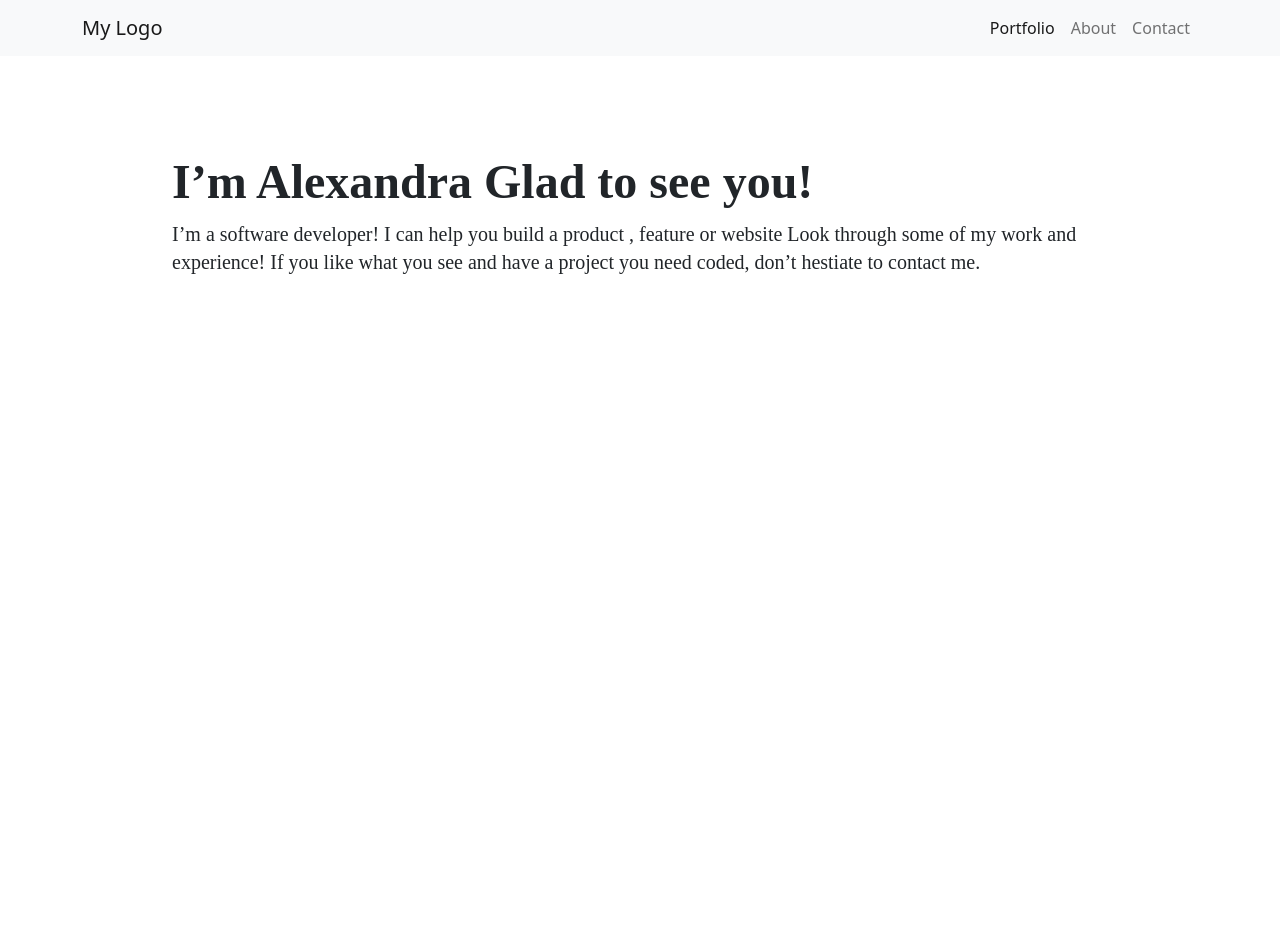
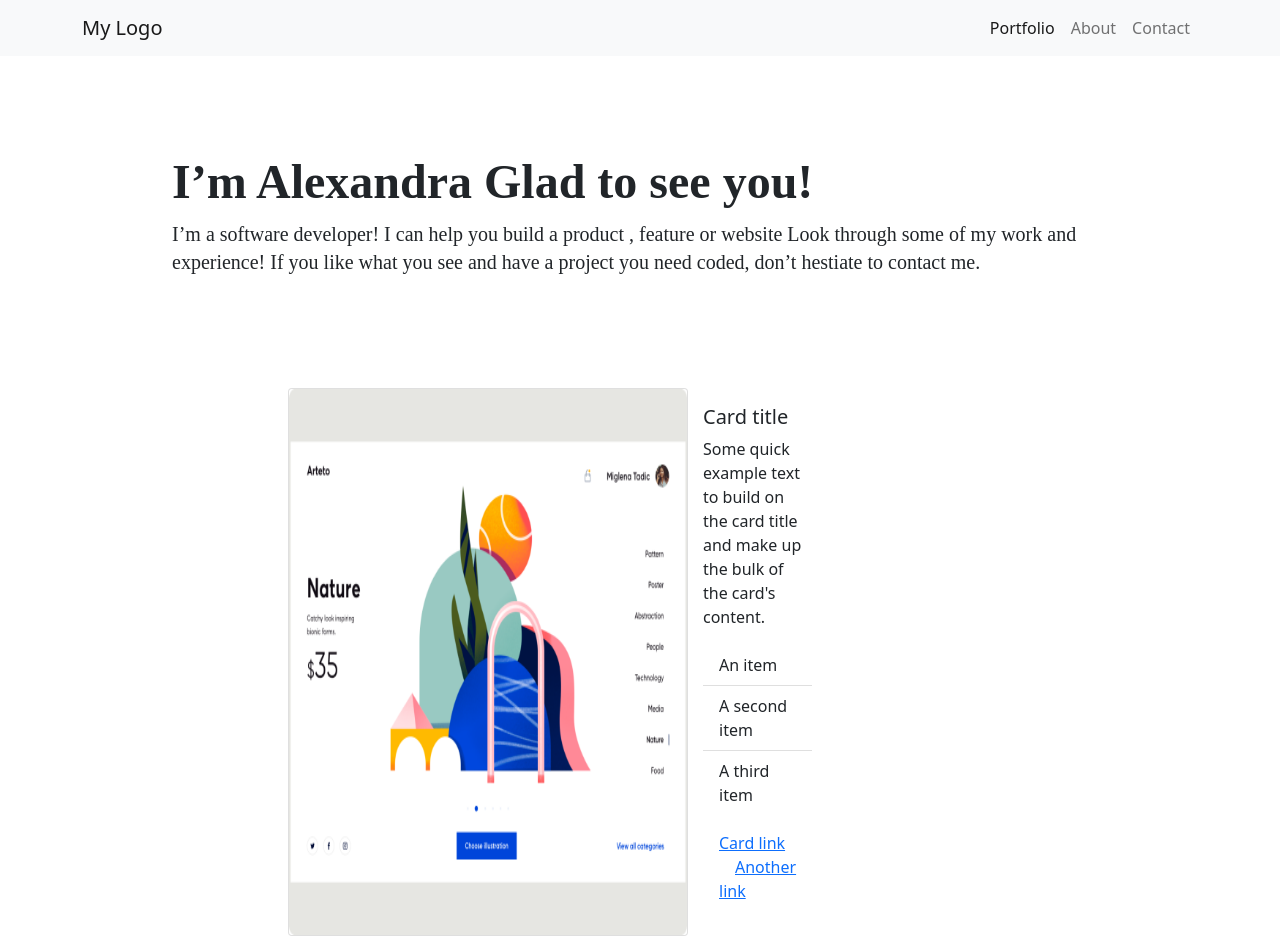
Before and after one commit to Camilovelag/Bootstrap-exercise, a plain HTML site: page index.html in a window 1280 px wide. Before the commit the page ends 800 px from the top, so only its background shows below. Drawn offline with Linux system fonts and the light colour scheme.

Commit message:
Add work cards

```diff
--- a/css/styles.css
+++ b/css/styles.css
@@ -20,3 +20,7 @@ body {
   font-size: 20px;
   line-height: 28px;
 }
+
+.card-items {
+  margin: 0 18rem;
+}
--- a/index.html
+++ b/index.html
@@ -46,7 +46,7 @@
     </nav>
     <header class="header">
       <div class="container">
-        <div class="row ">
+        <div class="row">
           <div class="col-md-12">
             <h1>I’m Alexandra Glad to see you!</h1>
             <p>
@@ -59,6 +59,27 @@
         </div>
       </div>
     </header>
+    <section class="card-items">
+      <div class="card d-flex flex-row" style="width: 25rem">
+        <img src="/images/image1.png" class="card-img-top" alt="..." />
+        <div class="card-body" style="width: 18rem">
+          <h5 class="card-title">Card title</h5>
+          <p class="card-text">
+            Some quick example text to build on the card title and make up the
+            bulk of the card's content.
+          </p>
+          <ul class="list-group list-group-flush">
+            <li class="list-group-item">An item</li>
+            <li class="list-group-item">A second item</li>
+            <li class="list-group-item">A third item</li>
+          </ul>
+          <div class="card-body">
+            <a href="#" class="card-link">Card link</a>
+            <a href="#" class="card-link">Another link</a>
+          </div>
+        </div>
+      </div>
+    </section>
     <script src="js/bootstrap.min.js"></script>
   </body>
 </html>
```
Also changed, not shown: images/image1.png (added).
